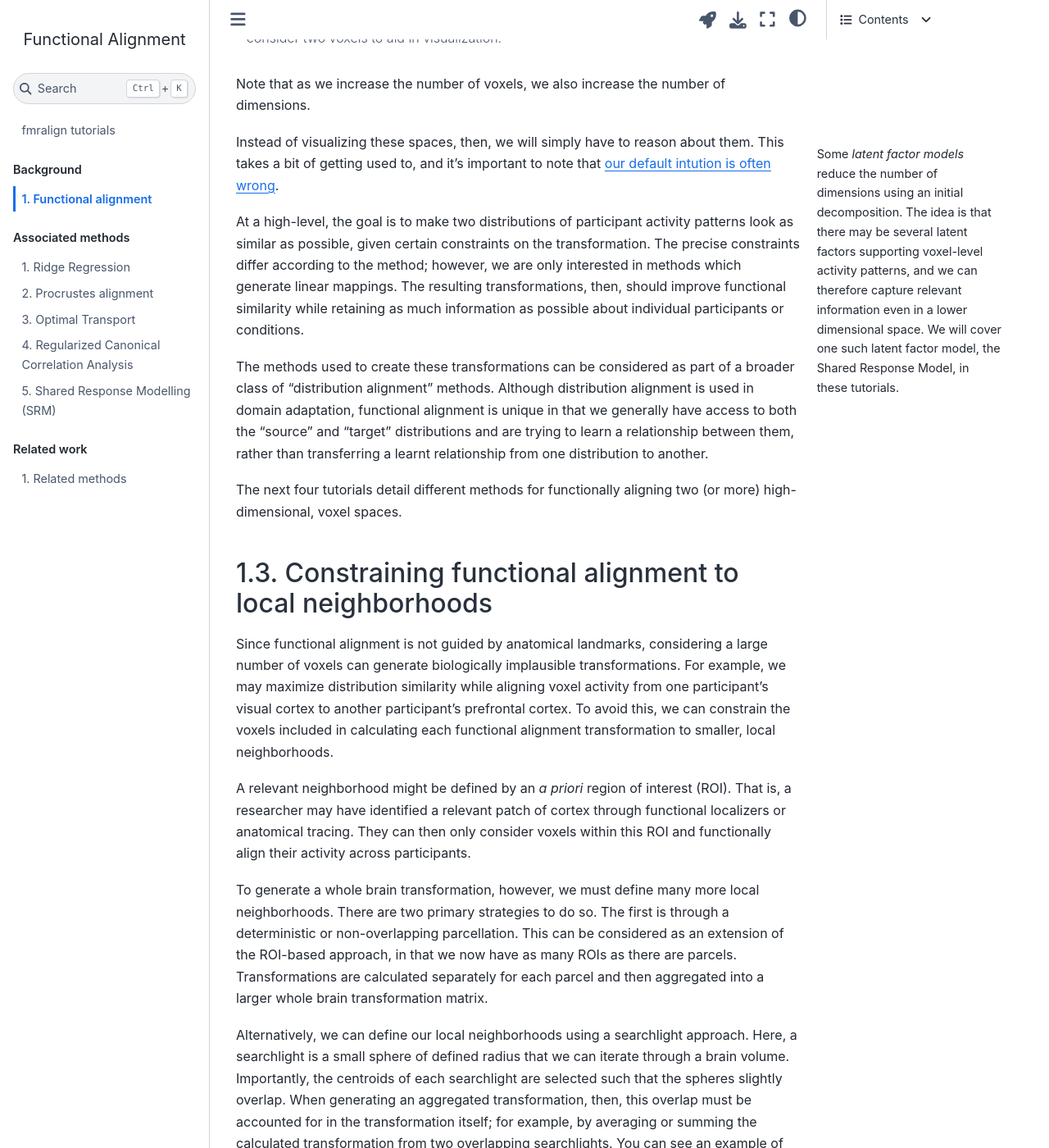
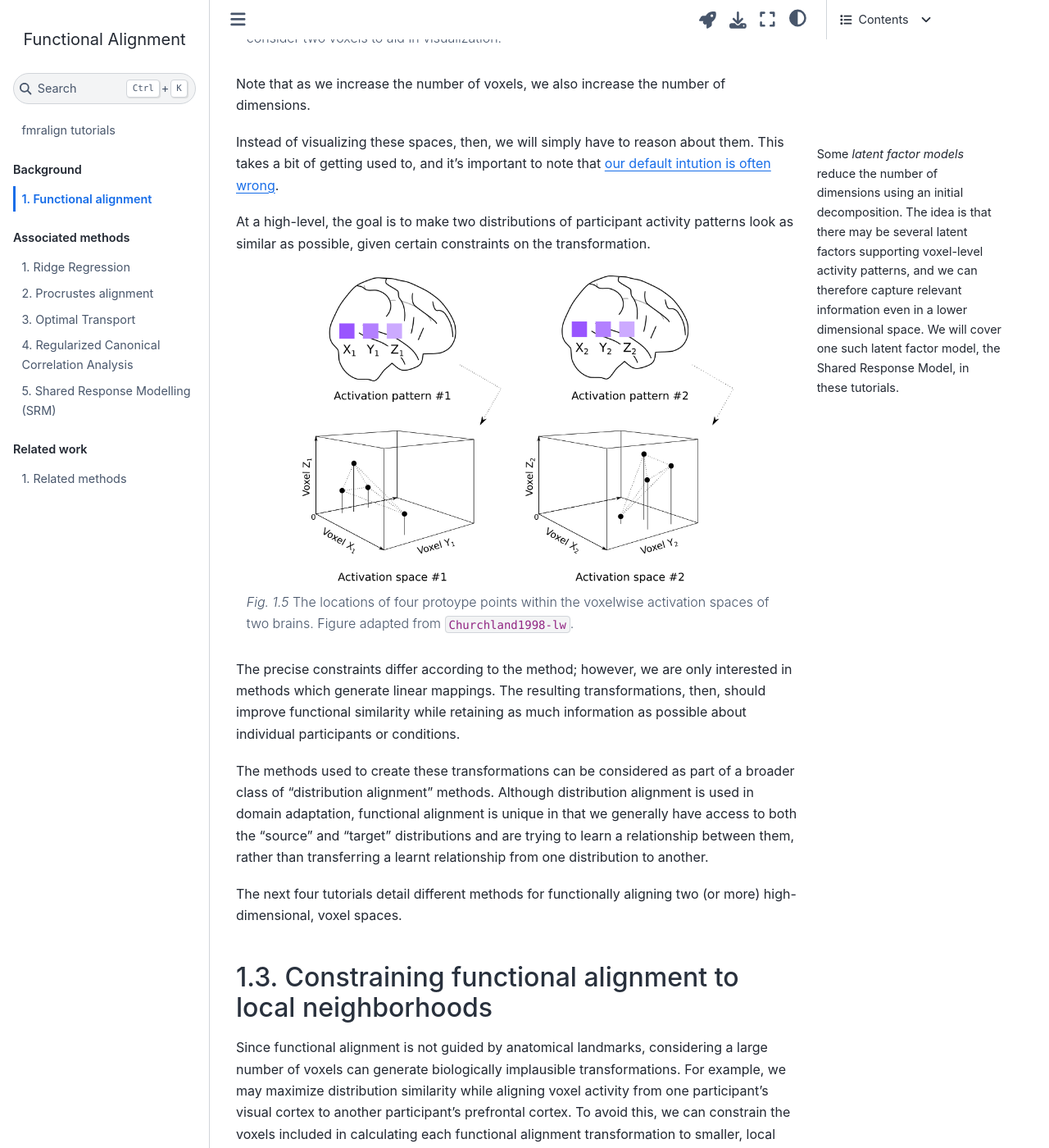
Before and after one commit to neurodatascience/fmralign-tutorials, a Jupyter Book: the page built from content/01-functional-alignment.md, in a window 1280 px wide and 1400 px high, scrolled down 3478 px. Shown: the whole window at 82% size. Built offline with Jupyter Book 1.0.4 settings and Sphinx 7.4.7 and the Sphinx Book theme 1.1.4, drawn with Linux system fonts in a browser that asks for light colours; cross-references to code outside the pages are shown as plain code; some of the changed text lies outside the part shown.

Commit message:
Add Churchland fig2 rendition

````diff
--- a/content/01-functional-alignment.md
+++ b/content/01-functional-alignment.md
@@ -69,10 +69,10 @@ To understand it, we need to think outside of the box: the box of three dimensio
 Usually, we think of fMRI data in a 3D space of _x_, _y_, and _z_ coordinates.
 This is not the only way to think about our data, however.
 
-```{figure} ../images/churchland_1998.png
+```{figure} ../images/churchland-1998-fig1.png
 ---
 height: 375px
-name: churchland-1998-png
+name: churchland-1998-fig1-png
 ---
 Three different ways of conceptualizing a given voxelwise activity pattern:
 a histogram of activation levels, an activation vector, or a point in activation space.
@@ -116,6 +116,16 @@ and it's important to note that [our default intution is often wrong](https://ma
 
 At a high-level, the goal is to make two distributions of participant activity patterns look as similar as possible,
 given certain constraints on the transformation.
+
+```{figure} ../images/churchland-1998-fig2.png
+---
+height: 375px
+name: churchland-1998-fig2-png
+---
+The locations of four protoype points within the voxelwise activation spaces of two brains.
+Figure adapted from {cite:t}`Churchland1998-lw`.
+```
+
 The precise constraints differ according to the method; however, we are only interested in methods which generate linear mappings.
 The resulting transformations, then, should improve functional similarity while retaining as much information as possible about individual participants or conditions.
 
````
Also changed, not shown: images/churchland-1998-fig1.png (renamed from images/churchland_1998.png), images/churchland-1998-fig1.svg, images/churchland-1998-fig2.png (added), images/churchland-1998-fig2.svg (added).
